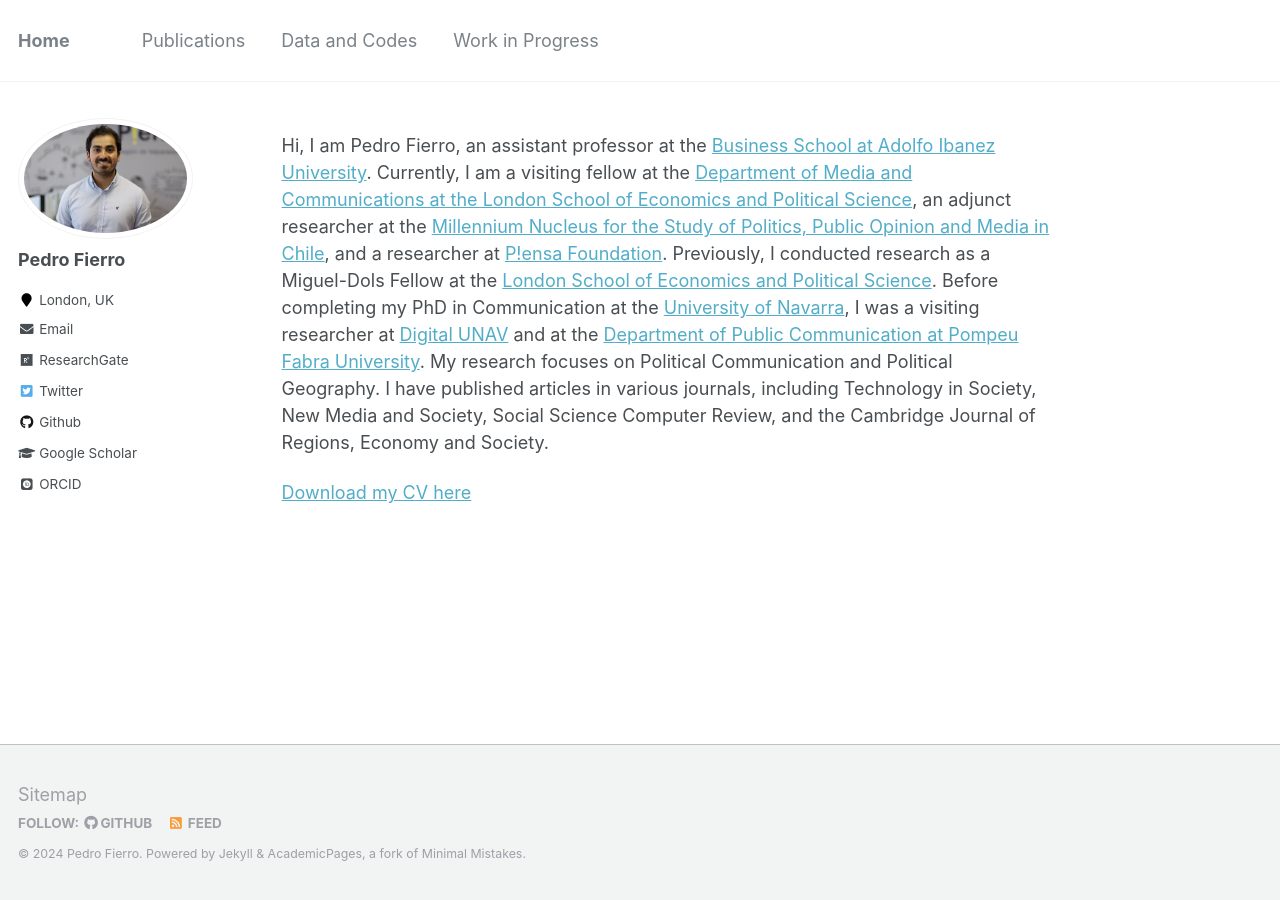
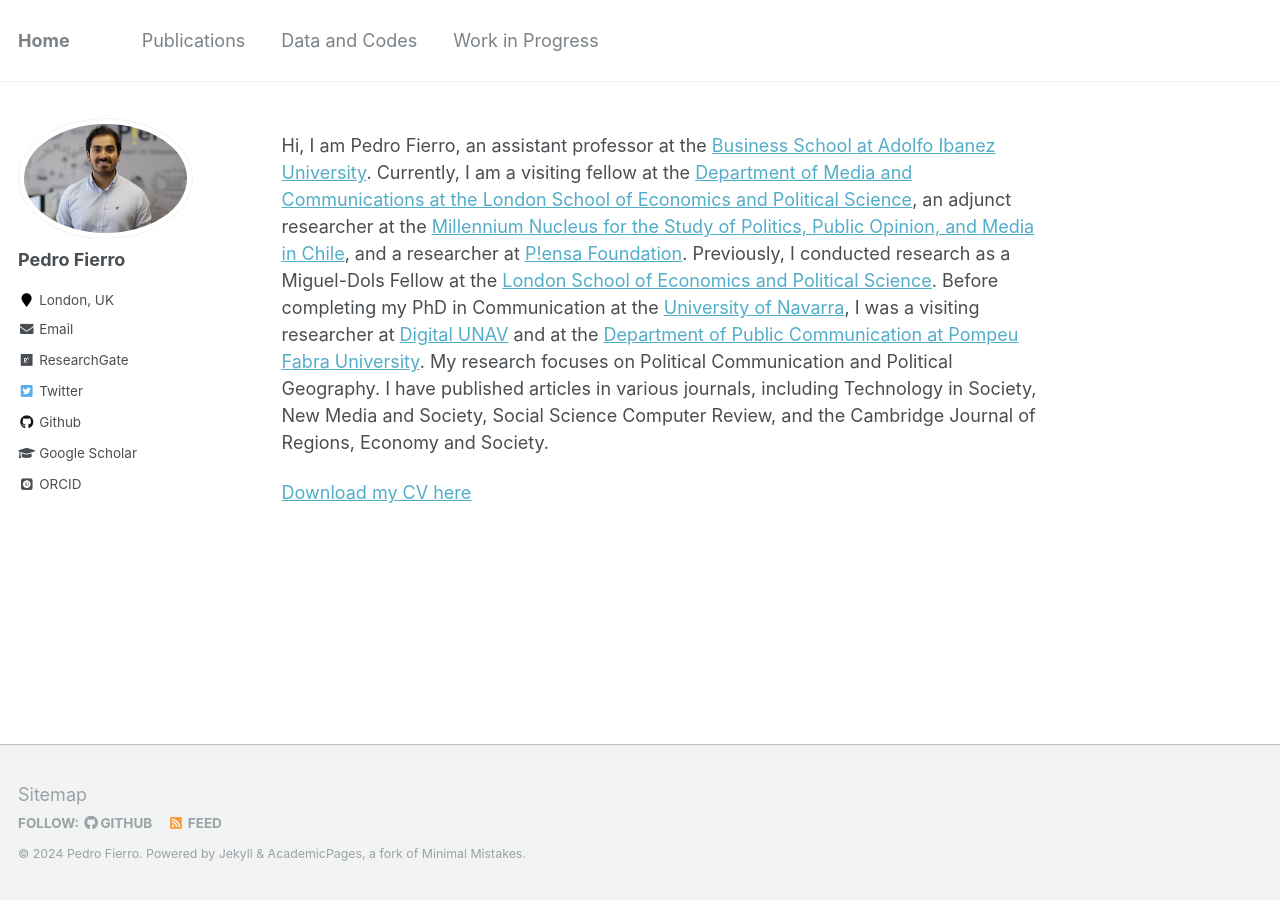
Before and after one commit to pedrofierroz87/pedrofierroz87.github.io, a Jekyll site: the page built from _pages/about.md, in a window 1280 px wide. Built offline with Jekyll 4.4.1, drawn with Linux system fonts in a browser that asks for light colours; some web fonts are replaced.

```diff
--- a/_pages/about.md
+++ b/_pages/about.md
@@ -8,6 +8,6 @@ redirect_from:
   - /about.html
 ---
 
-Hi, I am Pedro Fierro, an assistant professor at the [Business School at Adolfo Ibanez University](https://negocios.uai.cl/). Currently, I am a visiting fellow at the [Department of Media and Communications at the London School of Economics and Political Science](https://www.lse.ac.uk/media-and-communications/people/visiting-and-associate-staff/pedro-fierro/Dr-Pedro-Fierro), an adjunct researcher at the [Millennium Nucleus for the Study of Politics, Public Opinion and Media in Chile](https://mepop.cl/), and a researcher at [P!ensa Foundation](https://www.fundacionpiensa.cl/inicio/). Previously, I conducted research as a Miguel-Dols Fellow at the [London School of Economics and Political Science](https://www.lse.ac.uk/canada-blanch/activities/Fellowship-Scheme). Before completing my PhD in Communication at the [University of Navarra](https://www.unav.edu/web/facultad-de-comunicacion), I was a visiting researcher at [Digital UNAV](https://www.unav.edu/web/facultad-de-comunicacion/profesores-e-investigacion/digitalunav) and at the [Department of Public Communication at Pompeu Fabra University](https://www.upf.edu/web/comunicacio). My research focuses on Political Communication and Political Geography. I have published articles in various journals, including Technology in Society, New Media and Society, Social Science Computer Review, and the Cambridge Journal of Regions, Economy and Society.
+Hi, I am Pedro Fierro, an assistant professor at the [Business School at Adolfo Ibanez University](https://negocios.uai.cl/). Currently, I am a visiting fellow at the [Department of Media and Communications at the London School of Economics and Political Science](https://www.lse.ac.uk/media-and-communications/people/visiting-and-associate-staff/pedro-fierro/Dr-Pedro-Fierro), an adjunct researcher at the [Millennium Nucleus for the Study of Politics, Public Opinion, and Media in Chile](https://mepop.cl/), and a researcher at [P!ensa Foundation](https://www.fundacionpiensa.cl/inicio/). Previously, I conducted research as a Miguel-Dols Fellow at the [London School of Economics and Political Science](https://www.lse.ac.uk/canada-blanch/activities/Fellowship-Scheme). Before completing my PhD in Communication at the [University of Navarra](https://www.unav.edu/web/facultad-de-comunicacion), I was a visiting researcher at [Digital UNAV](https://www.unav.edu/web/facultad-de-comunicacion/profesores-e-investigacion/digitalunav) and at the [Department of Public Communication at Pompeu Fabra University](https://www.upf.edu/web/comunicacio). My research focuses on Political Communication and Political Geography. I have published articles in various journals, including Technology in Society, New Media and Society, Social Science Computer Review, and the Cambridge Journal of Regions, Economy and Society.
 
 [Download my CV here](https://pedrofierroz87.github.io/files/PedroFierro_CV.pdf)
```
